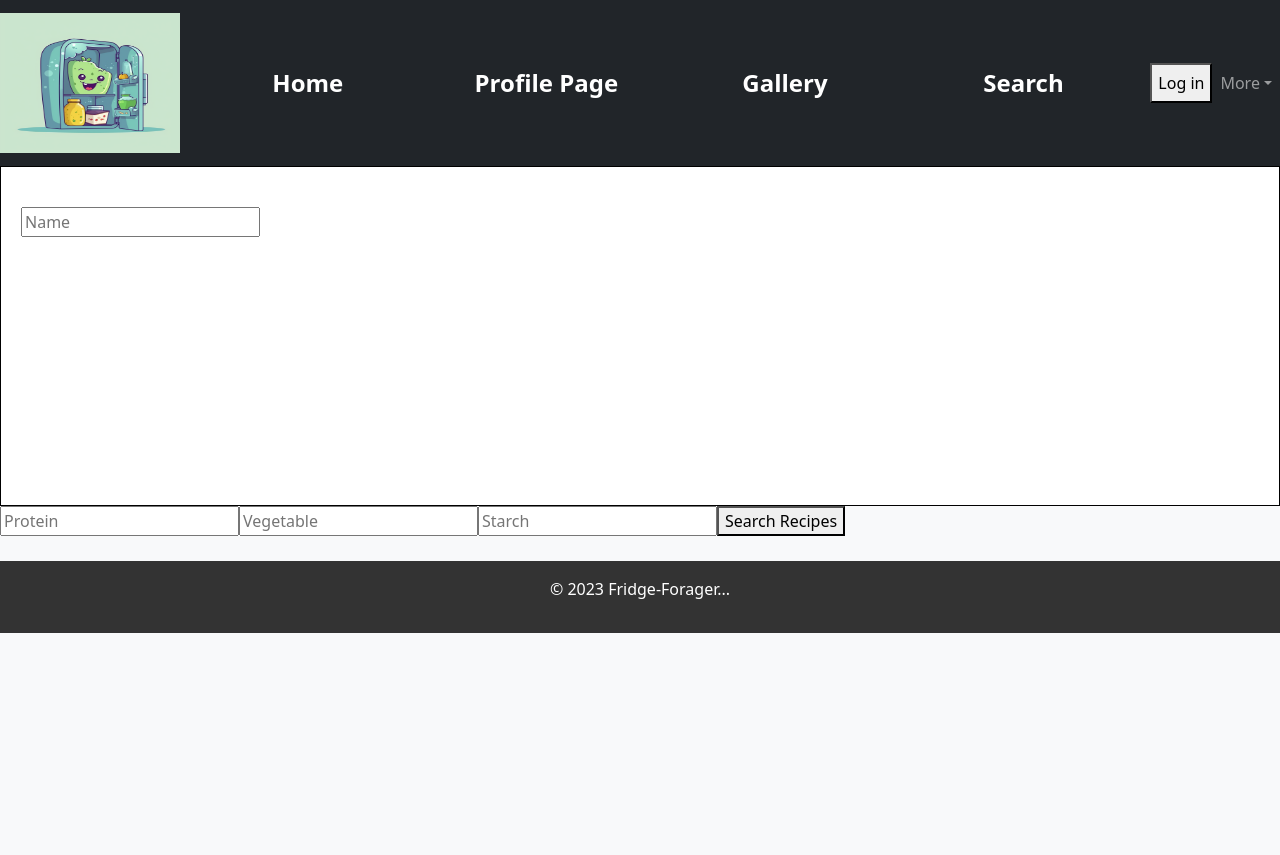
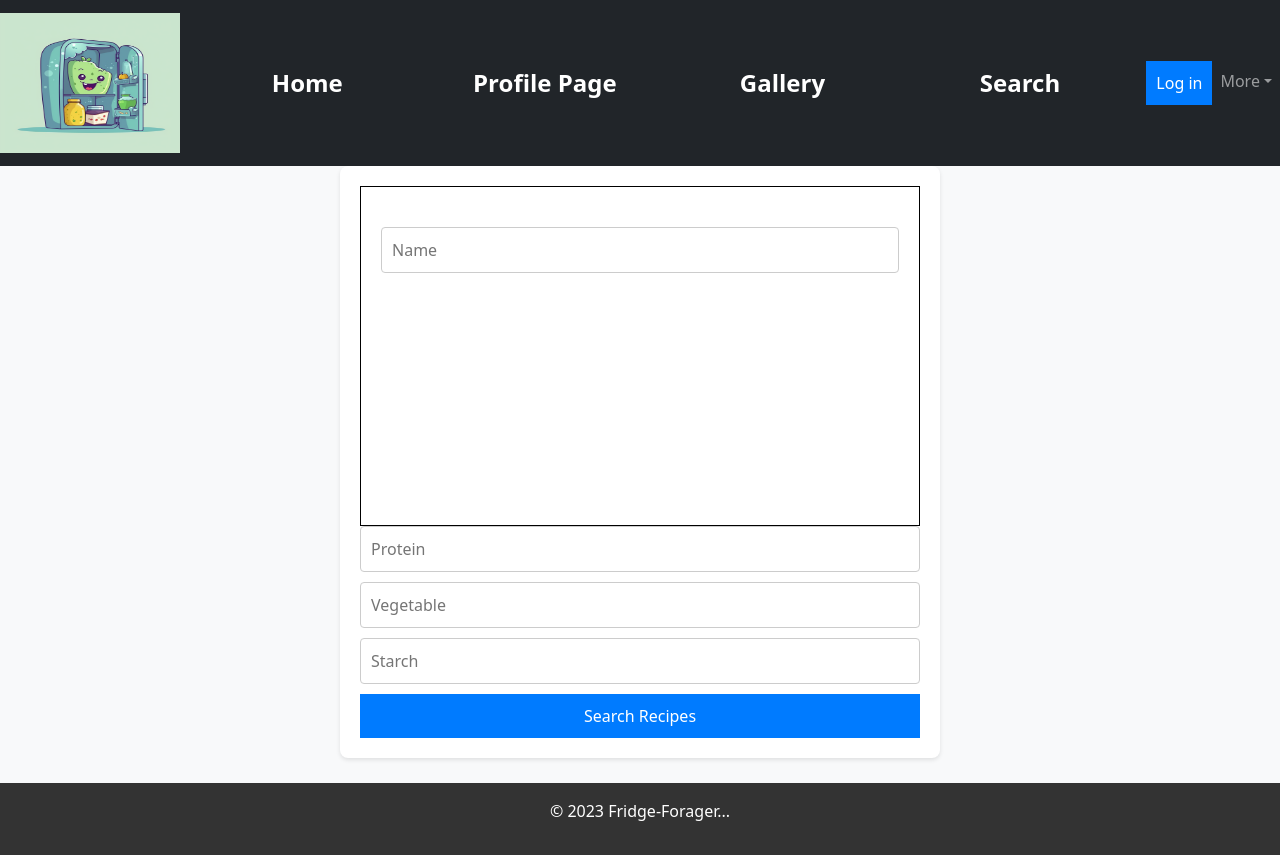
Before and after one commit to TEAM-BCKND/Fridge-Forager-Frontend, a React (Vite) app: page /ingredient-search in a window 1280 px wide. Before the commit the page ends 800 px from the top, so only its background shows below. Built offline with nearby package versions, Linux system fonts and the light colour scheme; no server answers.

Commit message:
added css elements to ingredient for,

```diff
--- /dev/null
+++ b/src/components/IngredientForm.css
@@ -0,0 +1,37 @@
+.search-container {
+    max-width: 600px;
+    margin: auto;
+    padding: 20px;
+    box-shadow: 0 2px 4px rgba(0, 0, 0, 0.1);
+    border-radius: 8px;
+    background: #fff;
+}
+
+.profile-section,
+.about-section {
+    display: none;
+}
+
+input[type="text"] {
+    width: 100%;
+    padding: 10px;
+    margin-bottom: 10px;
+    border: 1px solid #ccc;
+    border-radius: 4px;
+}
+
+button {
+    width: 100%;
+    padding: 10px;
+    background-color: #007bff;
+    color: white;
+    border: none;
+    border-radius: 4px;
+    cursor: pointer;
+    font-size: 16px;
+    transition: background-color 0.3s ease;
+}
+
+button:hover {
+    background-color: #0056b3;
+}
--- a/src/components/IngredientForm.jsx
+++ b/src/components/IngredientForm.jsx
@@ -1,6 +1,7 @@
 import React, { useState } from 'react';
 import { useNavigate } from 'react-router-dom';
 import HandleSearch from './HandleSearch';
+import './IngredientForm.css';
 
 //ChatGPT was consulted for this function
 
```
